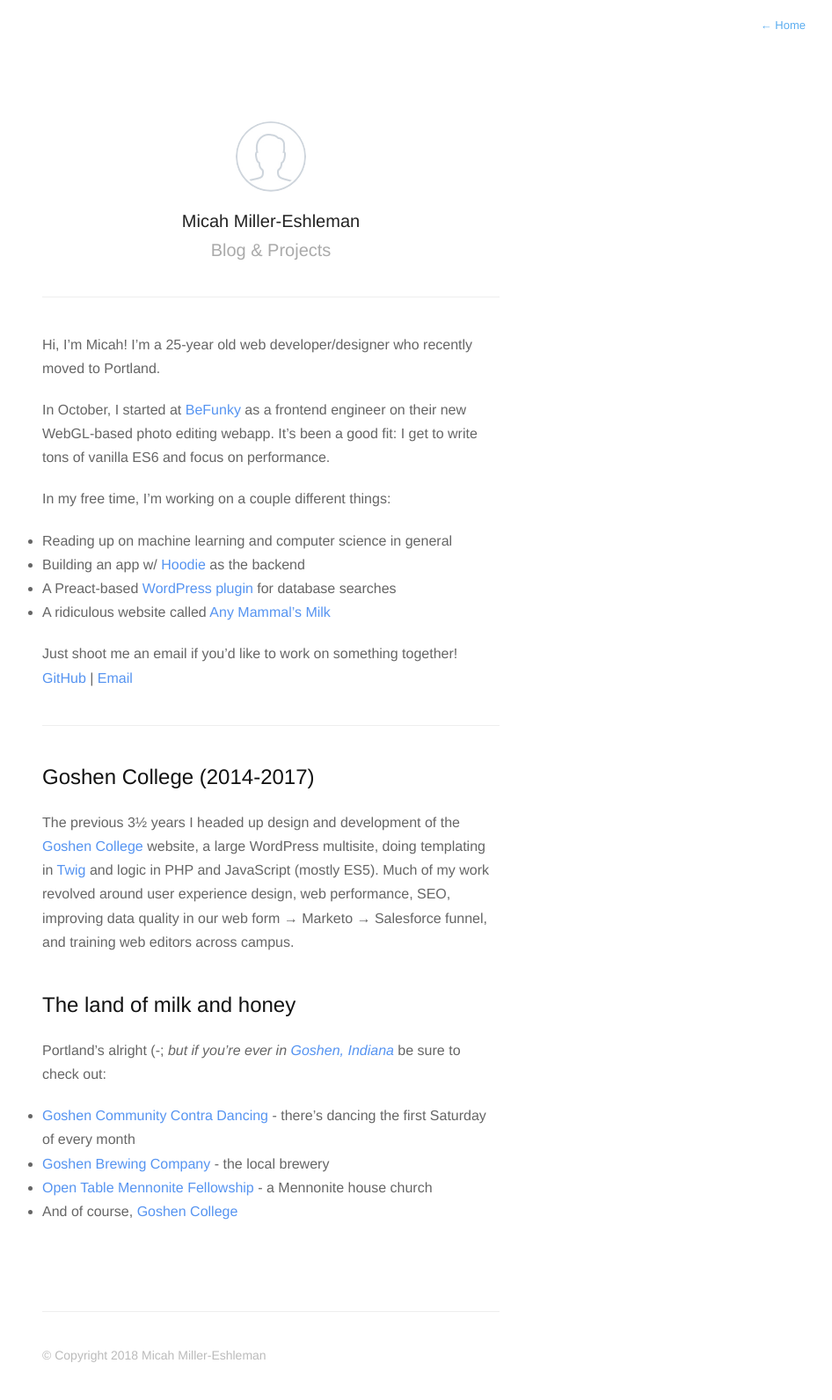
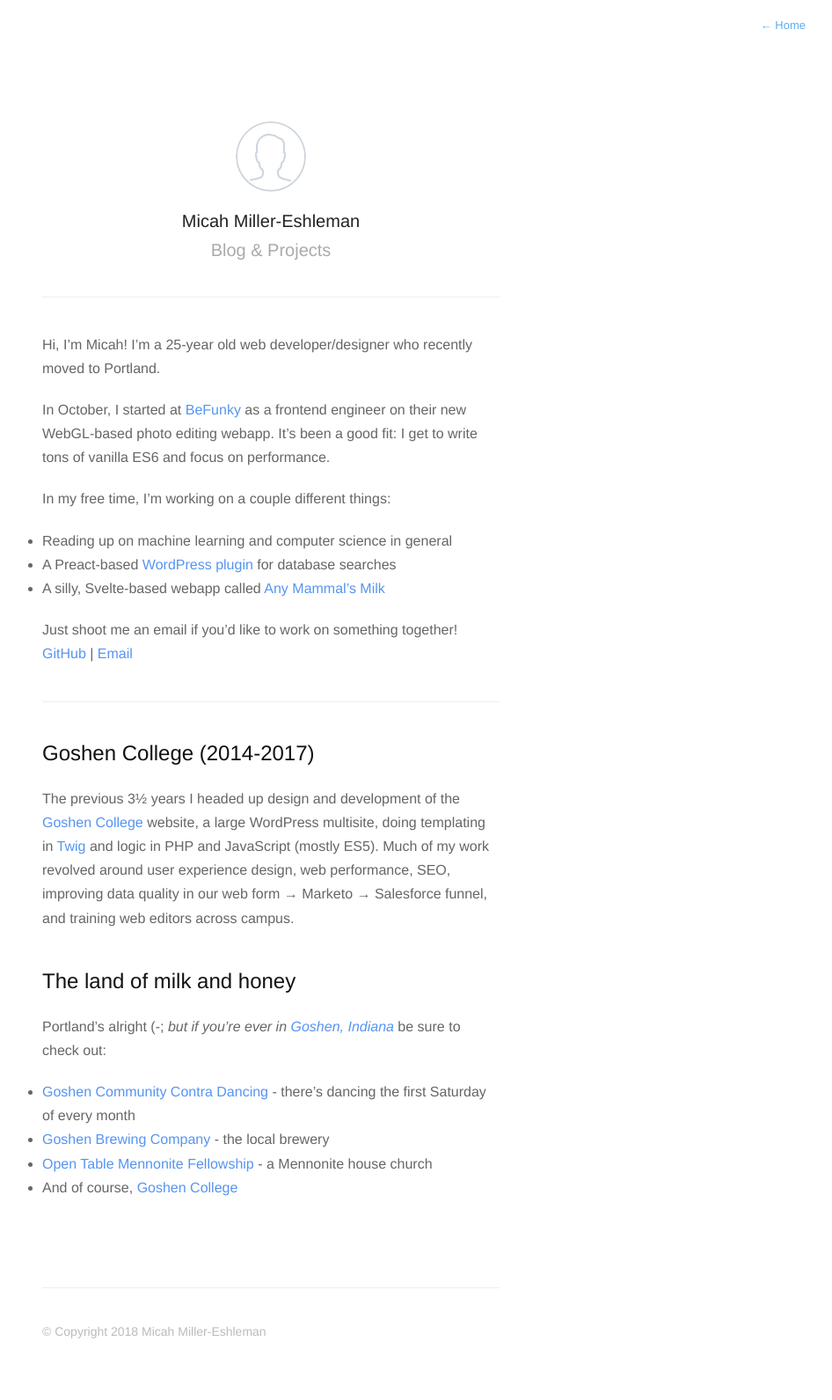
Before and after one commit to micahjon/micahjon.github.io, a Jekyll site: the page built from about.md, in a window 1280 px wide. Shown: the whole page at 88% size, without its empty margins (332-1278 px from the left). Built offline with Jekyll 4.4.1, drawn with Linux system fonts in a browser that asks for light colours; after the commit the page ends 1564 px from its top, so only the background shows below that.

Commit message:
Update About Page projects

```diff
--- a/about.md
+++ b/about.md
@@ -12,9 +12,8 @@ In October, I started at [BeFunky](https://www.befunky.com/) as a frontend engin
 In my free time, I'm working on a couple different things:
 
 - Reading up on machine learning and computer science in general
-- Building an app w/ [Hoodie](http://hood.ie/) as the backend
 - A Preact-based [WordPress plugin](https://github.com/pranksinatra/network-database-search) for database searches
-- A ridiculous website called [Any Mammal's Milk](http://anymammalsmilk.com)
+- A silly, Svelte-based webapp called [Any Mammal's Milk](http://anymammalsmilk.com)
 
 Just shoot me an email if you'd like to work on something together!
 [GitHub](https://github.com/pranksinatra) \| [Email](mailto:micah.millereshleman@gmail.com)
```
